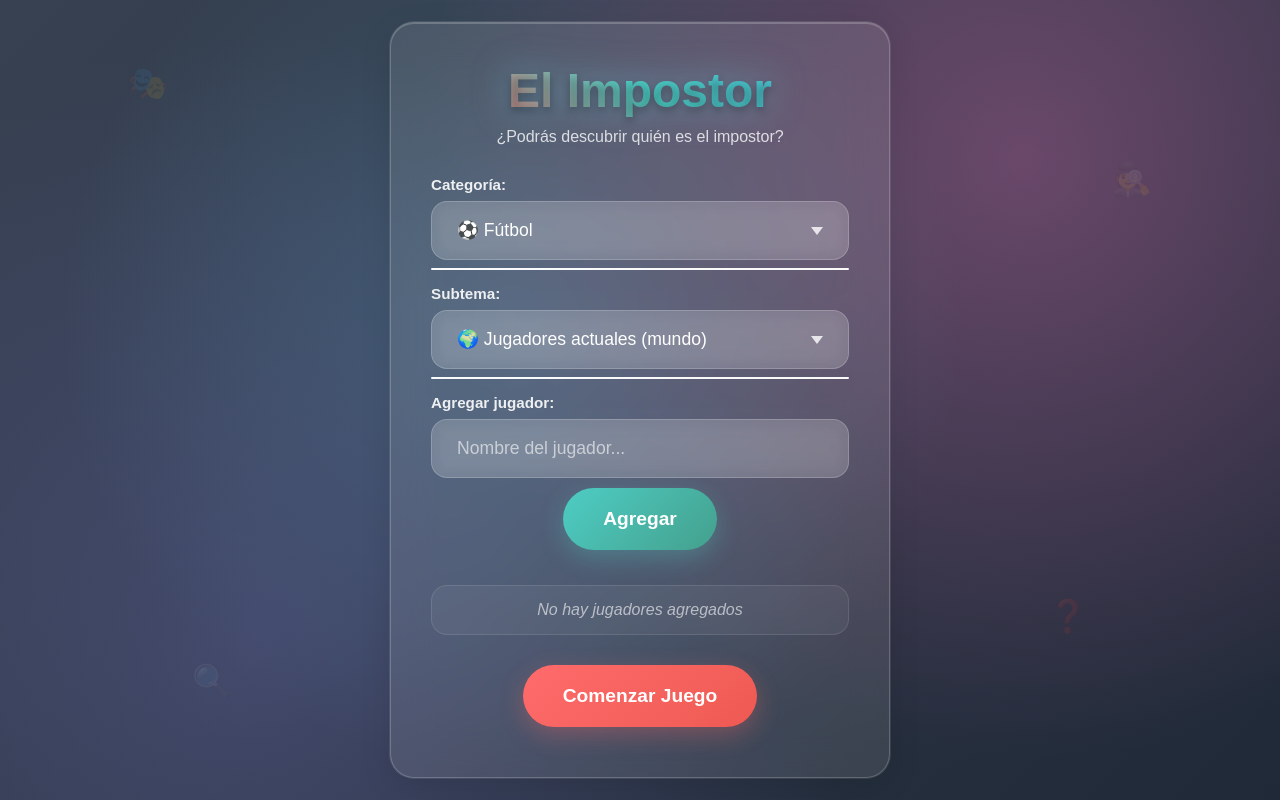
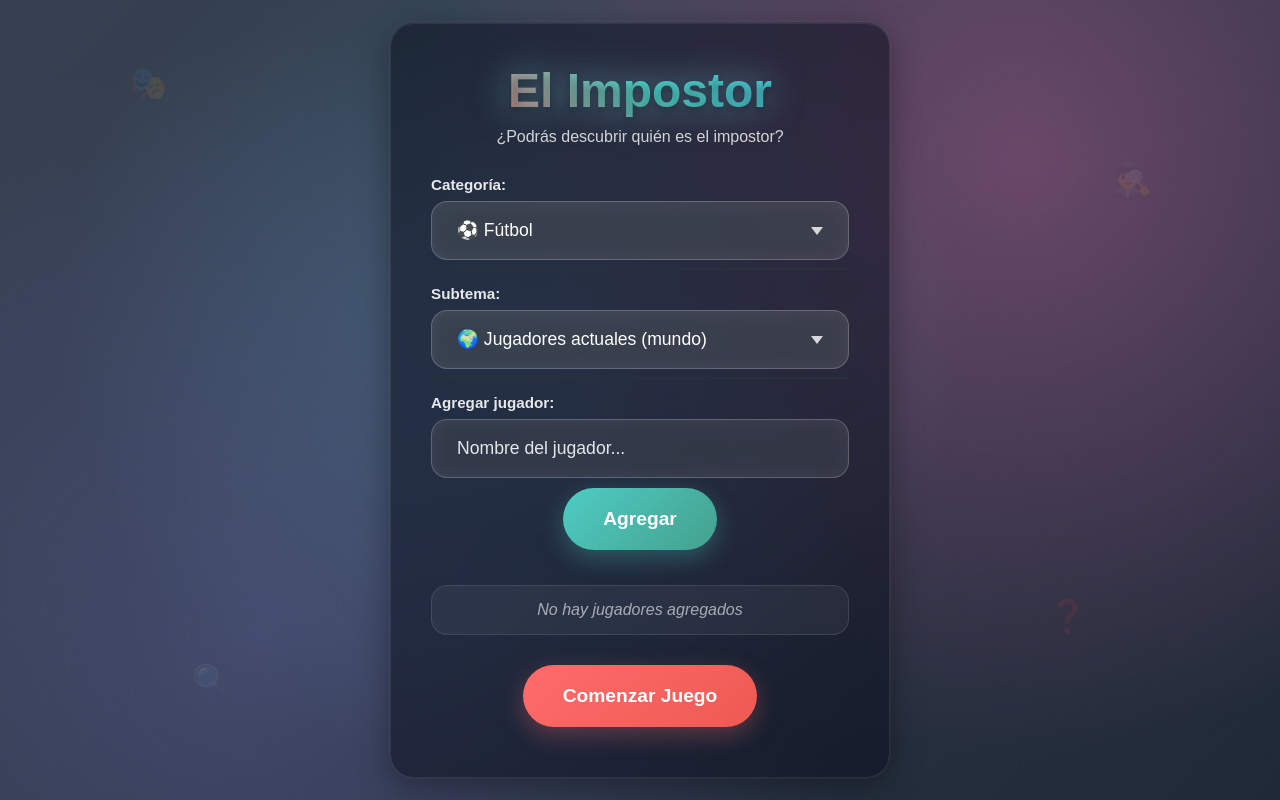
Before and after one commit to santialbanese/impostor, a website with bundled scripts: page public/index.html in a window 1280 px wide. Both pictures are taken after a click on the button "Jugar Local". Built offline with nearby package versions, Linux system fonts and the light colour scheme; files whose address does not match are found by name.

Commit message:
adding changes

```diff
--- a/public/assets/css/game.css
+++ b/public/assets/css/game.css
@@ -31,21 +31,23 @@ body::before {
 }
 
 .container {
-    background: rgba(255, 255, 255, 0.1);
+  background: rgba(11, 18, 32, 0.55);           /* más oscuro (evita “bloque blanco”) */
+  -webkit-backdrop-filter: blur(20px);
   backdrop-filter: blur(20px);
   border-radius: 24px;
   padding: 30px;
   box-shadow:
-        0 8px 32px rgba(0, 0, 0, 0.1),
-        0 0 0 1px rgba(255, 255, 255, 0.1),
-        inset 0 1px 0 rgba(255, 255, 255, 0.2);
+    0 8px 32px rgba(0, 0, 0, 0.35),
+    0 0 0 1px rgba(255, 255, 255, 0.05),
+    inset 0 1px 0 rgba(255, 255, 255, 0.08);
   width: 100%;
   max-width: 400px;
   text-align: center;
-    border: 1px solid rgba(255, 255, 255, 0.2);
+  border: 1px solid rgba(255, 255, 255, 0.08);
   position: relative;
   animation: slideUp 0.8s ease-out;
 }
+
 
 @keyframes slideUp {
     from {
@@ -107,13 +109,19 @@ input[type="number"] {
   padding: 15px 20px;
   border: none;
   border-radius: 16px;
-    background: rgba(255, 255, 255, 0.15);
+  background-color: rgba(255, 255, 255, 0.12) !important;
+  -webkit-backdrop-filter: blur(10px);
   backdrop-filter: blur(10px);
-    color: #fff;
+  color: #e5e7eb;                /* gris claro legible */
+  -webkit-text-fill-color: #e5e7eb;  /* iOS Safari */
   font-size: 1rem;
   transition: all 0.3s ease;
   border: 1px solid rgba(255, 255, 255, 0.2);
+  appearance: none;
+  -webkit-appearance: none;
+  caret-color: #ffffff;
 }
+
 
 input[type="text"]:focus,
 input[type="number"]:focus {
@@ -187,13 +195,14 @@ input::placeholder {
 .custom-select-options {
   position: absolute;
   top: 100%;
-    left: 0;
-    right: 0;
-    background: rgba(255, 255, 255, 0.95);
+  left: 0; right: 0;
+  background: rgba(17, 24, 39, 0.98);   /* oscuro */
+  color: #e5e7eb;
+  -webkit-backdrop-filter: blur(20px);
   backdrop-filter: blur(20px);
   border-radius: 16px;
-    box-shadow: 0 8px 32px rgba(0, 0, 0, 0.2);
-    border: 1px solid rgba(255, 255, 255, 0.3);
+  box-shadow: 0 8px 32px rgba(0, 0, 0, 0.35);
+  border: 1px solid rgba(255, 255, 255, 0.1);
   z-index: 1000;
   max-height: 0;
   overflow: hidden;
@@ -222,7 +231,7 @@ input::placeholder {
 
 .custom-select-option {
   padding: 15px 20px;
-    color: #2d3436;
+  color: #e5e7eb;
   cursor: pointer;
   transition: all 0.2s ease;
   font-weight: 500;
@@ -232,13 +241,13 @@ input::placeholder {
 }
 
 .custom-select-option:hover {
-    background: rgba(78, 205, 196, 0.2);
-    color: #2d3436;
+  background: rgba(255, 255, 255, 0.08);
+  color: #fff;
 }
 
 .custom-select-option.selected {
-    background: rgba(78, 205, 196, 0.3);
-    color: #2d3436;
+  background: rgba(78, 205, 196, 0.25);
+  color: #eafff7;
   font-weight: 700;
 }
 
@@ -395,14 +404,16 @@ select {
 
 
 .game-card {
-    background: rgba(255, 255, 255, 0.1);
-    backdrop-filter: blur(15px);
+  background: rgba(11, 18, 32, 0.55);
+  -webkit-backdrop-filter: blur(12px);
+  backdrop-filter: blur(12px);
   border-radius: 20px;
   padding: 25px;
   margin: 15px 0;
-    border: 1px solid rgba(255, 255, 255, 0.2);
+  border: 1px solid rgba(255, 255, 255, 0.08);
   animation: cardFlip 0.8s ease-out;
 }
+
 
 @keyframes cardFlip {
     0% {
@@ -477,6 +488,11 @@ select {
     animation: float 6s ease-in-out infinite;
     pointer-events: none;
 }
+
+.player-waiting h3,
+.info-hidden h3,
+.role-text { color: #f5f7fb; }
+
 
 @keyframes float {
 
@@ -737,6 +753,8 @@ select {
     .custom-select-trigger {
         padding: 18px 25px;
         font-size: 1.1rem;
+        -webkit-backdrop-filter: blur(10px);
+        backdrop-filter: blur(10px);
     }
 
     .word-display {
--- a/public/assets/js/topics.js
+++ b/public/assets/js/topics.js
@@ -1,64 +1,85 @@
+// public/assets/js/topics.js
 export const topics = {
   // ===== Categorías raíz =====
-  animales: ["perro","gato","elefante","león","tigre","oso","conejo","pájaro","pez","caballo","serpiente","pato","cocodrilo","jirafa","cebra","hipopótamo","rinoceronte","mono","lobo","zorro","ciervo","ardilla","ratón","murciélago","delfín","ballena","foca","koala","canguro","panda","águila","búho","pingüino","flamenco","loro","cisne","gallina","gallo","pavo","tortuga","iguana","lagarto","camaleón","rana","sapo","salamandra","tiburón","pulpo","medusa","estrella de mar","cangrejo","abeja","mariposa","hormiga","araña","libélula","escarabajo"],
-  películas: ['avatar','titanic','avengers','starwars','batman','superman','spiderman','frozen','shrek','harry potter','el señor de los anillos','jurassic park','jurassic world','el rey león','la bella y la bestia','los increíbles','buscando a nemo','coco','mi villano favorito','minions','madagascar','kung fu panda','cars','intensamente','moana','encanto','doctor strange','iron man','thor','black panther','toy story','Interstellar','Joker','Deadpool','Barbie','Forrest gump','Matrix','El lobo de wall street','Up','Ratatouille','Wall-e','Monsters inc','Aladdin','Piratas del caribe','Rápido y Furioso','Transformers','Maze runner','the silence of the lambs','the social network','a star is born','bohemian rhapsody','once upon a time in hollywood',"Guardianes de la Galaxia",'captain america','ant-man','black widow','john wick','mission: impossible','godzilla','breaking bad','game of thrones','stranger things','dark','the office','friends','black mirror','peaky blinders','narcos','la casa de papel','élite','vis a vis','chernobyl','lost','prison break','vikings',"grey's anatomy",'dragon ball z','el marginal','okupas','merlí'],
+  animales: [
+    "perro","gato","elefante","león","tigre","oso","conejo","pájaro","pez","caballo","serpiente","pato",
+    "cocodrilo","jirafa","cebra","hipopótamo","rinoceronte","mono","lobo","zorro","ciervo","ardilla","ratón",
+    "murciélago","delfín","ballena","foca","koala","canguro","panda","águila","búho","pingüino","flamenco",
+    "loro","cisne","gallina","gallo","pavo","tortuga","iguana","lagarto","camaleón","rana","sapo","salamandra",
+    "tiburón","pulpo","medusa","estrella de mar","cangrejo","abeja","mariposa","hormiga","araña","libélula","escarabajo"
+  ],
+
+  películas: [
+    "avatar","titanic","avengers","starwars","batman","superman","spiderman","frozen","shrek","harry potter",
+    "el señor de los anillos","jurassic park","jurassic world","el rey león","la bella y la bestia","los increíbles",
+    "buscando a nemo","coco","mi villano favorito","minions","madagascar","kung fu panda","cars","intensamente","moana",
+    "encanto","doctor strange","iron man","thor","black panther","toy story","Interstellar","Joker","Deadpool","Barbie",
+    "Forrest gump","Matrix","El lobo de wall street","Up","Ratatouille","Wall-e","Monsters inc","Aladdin",
+    "Piratas del caribe","Rápido y Furioso","Transformers","Maze runner","the silence of the lambs","the social network",
+    "a star is born","bohemian rhapsody","once upon a time in hollywood","Guardianes de la Galaxia","captain america",
+    "ant-man","black widow","john wick","mission: impossible","godzilla","breaking bad","game of thrones","stranger things",
+    "dark","the office","friends","black mirror","peaky blinders","narcos","la casa de papel","élite","vis a vis",
+    "chernobyl","lost","prison break","vikings","grey's anatomy","dragon ball z","el marginal","okupas","merlí"
+  ],
+
   cantantes: [
-    "Bad Bunny","Daddy Yankee","Don Omar","Wisin","Yandel","Rauw Alejandro","Ozuna","Anuel AA",
-    "Tego Calderón","Residente","Luis Fonsi","Ricky Martin","Chayanne","Pedro Capó","Nicky Jam","Farruko","De La Ghetto","Ñengo Flow","Arcángel","Zion","Lennox","Plan b",
-    "Lunay","Myke Towers","Mora","Lyanno","Bryant Myers","Alex Rose","Dalex","Jay Wheeler","Almighty","Cosculluela",
-    "Jowell y Randy","Kendo Kaponi","Anonimus","Young Miko","Villano Antillano","YOVNGCHIMI","De la Rose",
-    "TINI","María Becerra","Lali","Emilia Mernes","Nicki Nicole","Cazzu","Nathy Peluso","Soledad Pastorutti",
-    "Abel Pintos","Luciano Pereyra","Sergio Denis","Axel","Diego Torres","Fito Páez","Charly García","Gustavo Cerati",
-    "Luis Alberto Spinetta","Andrés Calamaro","Vicentico","Paulo Londra","Duki","Bizarrap","Trueno",
-    "Tiago PZK","Khea","Lit Killah","Rusherking","Wos","La Joaqui","Milo J","Luck Ra","BM","FMK",
-    "Callejero Fino","Emanero","Pablo Lescano","Rodrigo","La Mona Jiménez","Ulises Bueno",
-    "Miranda","Soda Stereo","Patricio Rey y sus Redonditos de Ricota","Los Fabulosos Cadillacs","Divididos","Las Pelotas","La Renga",
-    "Los Piojos","Babasónicos","Bersuit Vergarabat","Ratones Paranoicos","Enanitos Verdes","Attaque 77","2 Minutos","Rata Blanca",
-    "Almafuerte","Pappo's Blues","Pescado Rabioso","Sui Generis","Serú Girán","Virus","Turf","Los Tipitos","Los Brujos",
-    "Los Pericos","Los Auténticos Decadentes","Estelares","Guasones","Los Gardelitos","Viejas Locas","Intoxicados","Airbag",
-    "Ciro y los Persas","La Beriso","Las Pastillas del Abuelo","Tan Biónica","El Mató a un Policía Motorizado",
-    "Polimá Westcoast","Pablo Chill-E","Cris MJ","Canserbero",
-    "Shakira","Karol G","Maluma","J Balvin","Feid","Sebastián Yatra","Camilo","Manuel Turizo",
-    "Carlos Vives","Blessd","Ryan Castro","Beéle","Morat","Ricardo Montaner","Ovy on the Drums",
-    "Luis Miguel","Cristian Castro","Peso Pluma","Natanael Cano","Reik ","Maná (Fher Olvera)","Sin Bandera (Noel Schajris)",
-    "Romeo Santos","Prince Royce","Natti Natasha","Tokischa","El Alfa","Zion & Lennox",
-    "Natalia Oreiro","Emiliano Brancciari (NTVG)","Sebastián Teysera (La Vela Puerca)",
+    "Bad Bunny","Daddy Yankee","Don Omar","Wisin","Yandel","Rauw Alejandro","Ozuna","Anuel AA","Tego Calderón","Residente",
+    "Luis Fonsi","Ricky Martin","Chayanne","Pedro Capó","Nicky Jam","Farruko","De La Ghetto","Ñengo Flow","Arcángel","Zion",
+    "Lennox","Plan b","Lunay","Myke Towers","Mora","Lyanno","Bryant Myers","Alex Rose","Dalex","Jay Wheeler","Almighty",
+    "Cosculluela","Jowell y Randy","Kendo Kaponi","Anonimus","Young Miko","Villano Antillano","YOVNGCHIMI","De la Rose",
+    "TINI","María Becerra","Lali","Emilia Mernes","Nicki Nicole","Cazzu","Nathy Peluso","Soledad Pastorutti","Abel Pintos",
+    "Luciano Pereyra","Sergio Denis","Axel","Diego Torres","Fito Páez","Charly García","Gustavo Cerati","Luis Alberto Spinetta",
+    "Andrés Calamaro","Vicentico","Paulo Londra","Duki","Bizarrap","Trueno","Tiago PZK","Khea","Lit Killah","Rusherking",
+    "Wos","La Joaqui","Milo J","Luck Ra","BM","FMK","Callejero Fino","Emanero","Pablo Lescano","Rodrigo","La Mona Jiménez",
+    "Ulises Bueno","Miranda","Soda Stereo","Patricio Rey y sus Redonditos de Ricota","Los Fabulosos Cadillacs","Divididos",
+    "Las Pelotas","La Renga","Los Piojos","Babasónicos","Bersuit Vergarabat","Ratones Paranoicos","Enanitos Verdes",
+    "Attaque 77","2 Minutos","Rata Blanca","Almafuerte","Pappo's Blues","Pescado Rabioso","Sui Generis","Serú Girán",
+    "Virus","Turf","Los Tipitos","Los Brujos","Los Pericos","Los Auténticos Decadentes","Estelares","Guasones",
+    "Los Gardelitos","Viejas Locas","Intoxicados","Airbag","Ciro y los Persas","La Beriso","Las Pastillas del Abuelo",
+    "Tan Biónica","El Mató a un Policía Motorizado","Polimá Westcoast","Pablo Chill-E","Cris MJ","Canserbero","Shakira",
+    "Karol G","Maluma","J Balvin","Feid","Sebastián Yatra","Camilo","Manuel Turizo","Carlos Vives","Blessd","Ryan Castro",
+    "Beéle","Morat","Ricardo Montaner","Ovy on the Drums","Luis Miguel","Cristian Castro","Peso Pluma","Natanael Cano",
+    "Reik ","Maná (Fher Olvera)","Sin Bandera (Noel Schajris)","Romeo Santos","Prince Royce","Natti Natasha","Tokischa",
+    "El Alfa","Zion & Lennox","Natalia Oreiro","Emiliano Brancciari (NTVG)","Sebastián Teysera (La Vela Puerca)",
     "Roberto Musso (El Cuarteto de Nos)","Agustín Casanova (Márama)","Fernando Vázquez (Rombai)","Franny Glass",
-    "Ricardo Montaner","Chino & Nacho","Danny Ocean",
-    "Rosalía","C. Tangana","Aitana","Quevedo","Lola Índigo","Rels B","Bad Gyal","David Bisbal","Alejandro Sanz","Beret",
-    "Leiva","Enrique Iglesias","Julio Iglesias","Omar Montes",
-    "Sech","Boza","Joey Montana",
-    "Camila Cabello"
+    "Ricardo Montaner","Chino & Nacho","Danny Ocean","Rosalía","C. Tangana","Aitana","Quevedo","Lola Índigo","Rels B",
+    "Bad Gyal","David Bisbal","Alejandro Sanz","Beret","Leiva","Enrique Iglesias","Julio Iglesias","Omar Montes",
+    "Sech","Boza","Joey Montana","Camila Cabello"
   ],
 
   // ===== Jerarquía de Fútbol =====
   "Fútbol": {
     "🌍 Jugadores actuales (mundo)": [
-      'Vinícius Júnior','Jude Bellingham','Rodrygo Goes','Thibaut Courtois','Fede Valverde','Aurélien Tchouaméni','Éder Militão','Eduardo Camavinga','Toni Kroos','Luka Modrić','Franco Mastantuono','Robert Lewandowski','Lamine Yamal','Antoine Griezmann','Jan Oblak','João Félix','Raphinha','Ronald Araújo','Frenkie de Jong','Pedri','Gavi','Álvaro Morata','Koke','Iñaki Williams','Erling Haaland','Kevin De Bruyne','Rodri','Phil Foden','Julián Álvarez','Bernardo Silva','Rúben Dias',
-      'Jack Grealish','Mohamed Salah','Virgil van Dijk','Alisson Becker','Trent Alexander-Arnold','Luis Díaz','Bukayo Saka','Martin Ødegaard','Declan Rice','William Saliba','Gabriel Martinelli','Cole Palmer','Enzo Fernández','Moisés Caicedo','Bruno Fernandes','Marcus Rashford','Harry Kane','Jamal Musiala','Joshua Kimmich','Manuel Neuer','Thomas Müller','Matthijs de Ligt','Jadon Sancho','Julian Brandt','Florian Wirtz','Exequiel Palacios','Lautaro Martínez',
-      'Dibu Martínez','Nicolò Barella','Federico Dimarco','Federico Chiesa','Adrien Rabiot','Rafael Leão','Theo Hernández','Khvicha Kvaratskhelia','Victor Osimhen','Kylian Mbappé','Ousmane Dembélé','Marquinhos','Achraf Hakimi','Roberto Firmino','Marcelo','Gianluigi Donnarumma','Vitinha','Cristiano Ronaldo','Neymar Jr.','Karim Benzema','Sadio Mané',"N'Golo Kanté",'Kalidou Koulibaly','Lionel Messi','Luis Suárez','Sergio Busquets','Jordi Alba','Lorenzo Insigne','Mauro Icardi','Romelu Lukaku',
-      'Alejandro Garnacho',"Pierre-Emerick Aubameyang","Alexis Sánchez","Arturo Vidal"
+      "Vinícius Júnior","Jude Bellingham","Rodrygo Goes","Thibaut Courtois","Fede Valverde","Aurélien Tchouaméni","Éder Militão",
+      "Eduardo Camavinga","Toni Kroos","Luka Modrić","Franco Mastantuono","Robert Lewandowski","Lamine Yamal","Antoine Griezmann",
+      "Jan Oblak","João Félix","Raphinha","Ronald Araújo","Frenkie de Jong","Pedri","Gavi","Álvaro Morata","Koke","Iñaki Williams",
+      "Erling Haaland","Kevin De Bruyne","Rodri","Phil Foden","Julián Álvarez","Bernardo Silva","Rúben Dias","Jack Grealish",
+      "Mohamed Salah","Virgil van Dijk","Alisson Becker","Trent Alexander-Arnold","Luis Díaz","Bukayo Saka","Martin Ødegaard",
+      "Declan Rice","William Saliba","Gabriel Martinelli","Cole Palmer","Enzo Fernández","Moisés Caicedo","Bruno Fernandes",
+      "Marcus Rashford","Harry Kane","Jamal Musiala","Joshua Kimmich","Manuel Neuer","Thomas Müller","Matthijs de Ligt",
+      "Jadon Sancho","Julian Brandt","Florian Wirtz","Exequiel Palacios","Lautaro Martínez","Dibu Martínez","Nicolò Barella",
+      "Federico Dimarco","Federico Chiesa","Adrien Rabiot","Rafael Leão","Theo Hernández","Khvicha Kvaratskhelia","Victor Osimhen",
+      "Kylian Mbappé","Ousmane Dembélé","Marquinhos","Achraf Hakimi","Roberto Firmino","Marcelo","Gianluigi Donnarumma","Vitinha",
+      "Cristiano Ronaldo","Neymar Jr.","Karim Benzema","Sadio Mané","N'Golo Kanté","Kalidou Koulibaly","Lionel Messi","Luis Suárez",
+      "Sergio Busquets","Jordi Alba","Lorenzo Insigne","Mauro Icardi","Romelu Lukaku","Alejandro Garnacho","Pierre-Emerick Aubameyang",
+      "Alexis Sánchez","Arturo Vidal"
     ],
 
     "⭐ Leyendas (retirados)": [
-      "Diego Maradona","Pelé","Johan Cruyff","Roberto Baggio","David Beckham",
-      "Franz Beckenbauer","Alfredo Di Stéfano","Gerd Müller","Michel Platini",
-      "Zinedine Zidane","Ronaldo Nazário","Thierry Henry","Ronaldinho","Paolo Maldini",
-      "Eric Cantona","Gianluigi Buffon","Giorgio Chiellini","Andrés Iniesta",
-      "Xavi Hernández","Sergio Ramos","Andrea Pirlo","Francesco Totti",
-      "Kaká","Samuel Eto'o","Didier Drogba","Frank Lampard","Steven Gerrard",
-      "Philipp Lahm","Arjen Robben","Wesley Sneijder","Wayne Rooney",
-      "Bastian Schweinsteiger","Iker Casillas","Carles Puyol","Fabio Cannavaro",
-      "Alessandro Nesta","Roberto Carlos","Cafú","Javier Zanetti","Gerard Piqué",
-      "Marcelo","Oliver Kahn","Edwin van der Sar","Peter Schmeichel","Juan Sebastián Verón",
-      "Alessandro Del Piero","Pep Guardiola","Sergio Agüero","Gareth Bale","Eden Hazard","Paulo Dybala",
-      "Radamel Falcao","James Rodríguez","Zlatan Ibrahimović","Petr Čech","Hugo Lloris","Keylor Navas",
-      "Dani Alves","Thiago Silva","Pepe","David Villa","Fernando Torres","Xabi Alonso","Cesc Fàbregas","David Silva",
-      "Patrick Vieira","David Trezeguet","Franck Ribéry","Luís Figo","Lev Yashin","Eusébio","Bobby Charlton","Michael Owen",
-      "Rio Ferdinand","Ashley Cole","Lothar Matthäus","Miroslav Klose","Michael Ballack","Marco van Basten","Ruud Gullit",
-      "Romário","Rivaldo","Sócrates","Gabriel Batistuta","Hernán Crespo","Juan Román Riquelme","Carlos Tevez","Ariel Ortega",
-      "Fernando Redondo","Daniel Passarella","Mario Kempes","Óscar Ruggeri","Enzo Francescoli","Diego Forlán",
-      "Carlos Valderrama","René Higuita","José Luis Chilavert","Yaya Touré"
+      "Diego Maradona","Pelé","Johan Cruyff","Roberto Baggio","David Beckham","Franz Beckenbauer","Alfredo Di Stéfano",
+      "Gerd Müller","Michel Platini","Zinedine Zidane","Ronaldo Nazário","Thierry Henry","Ronaldinho","Paolo Maldini",
+      "Eric Cantona","Gianluigi Buffon","Giorgio Chiellini","Andrés Iniesta","Xavi Hernández","Sergio Ramos","Andrea Pirlo",
+      "Francesco Totti","Kaká","Samuel Eto'o","Didier Drogba","Frank Lampard","Steven Gerrard","Philipp Lahm","Arjen Robben",
+      "Wesley Sneijder","Wayne Rooney","Bastian Schweinsteiger","Iker Casillas","Carles Puyol","Fabio Cannavaro","Alessandro Nesta",
+      "Roberto Carlos","Cafú","Javier Zanetti","Gerard Piqué","Marcelo","Oliver Kahn","Edwin van der Sar","Peter Schmeichel",
+      "Juan Sebastián Verón","Alessandro Del Piero","Pep Guardiola","Sergio Agüero","Gareth Bale","Eden Hazard","Paulo Dybala",
+      "Radamel Falcao","James Rodríguez","Zlatan Ibrahimović","Petr Čech","Hugo Lloris","Keylor Navas","Dani Alves","Thiago Silva",
+      "Pepe","David Villa","Fernando Torres","Xabi Alonso","Cesc Fàbregas","David Silva","Patrick Vieira","David Trezeguet",
+      "Franck Ribéry","Luís Figo","Lev Yashin","Eusébio","Bobby Charlton","Michael Owen","Rio Ferdinand","Ashley Cole",
+      "Lothar Matthäus","Miroslav Klose","Michael Ballack","Marco van Basten","Ruud Gullit","Romário","Rivaldo","Sócrates",
+      "Gabriel Batistuta","Hernán Crespo","Juan Román Riquelme","Carlos Tevez","Ariel Ortega","Fernando Redondo","Daniel Passarella",
+      "Mario Kempes","Óscar Ruggeri","Enzo Francescoli","Diego Forlán","Carlos Valderrama","René Higuita","José Luis Chilavert",
+      "Yaya Touré"
     ],
 
     "🇦🇷 Liga Argentina (actuales)": [
@@ -80,10 +101,10 @@ export const topics = {
       "Federico Girotti"
     ],
 
-    "🏟️ Equipos" : [
-      "Boca Juniors","River Plate","Independiente","Racing Club","Estudiantes de La Plata","San Lorenzo",
-      "Vélez Sarsfield","Rosario Central","Newell's Old Boys","Gimnasia y Esgrima La Plata","Talleres de Córdoba","Argentinos Juniors",
-      "Lanús","Huracán","Defensa y Justicia","Godoy Cruz","Barracas","Platense",
+    "🏟️ Equipos": [
+      "Boca Juniors","River Plate","Independiente","Racing Club","Estudiantes de La Plata","San Lorenzo","Vélez Sarsfield","Rosario Central",
+      "Newell's Old Boys","Gimnasia y Esgrima La Plata","Talleres de Córdoba","Argentinos Juniors","Lanús","Huracán","Defensa y Justicia",
+      "Godoy Cruz","Barracas","Platense",
       // LaLiga (España)
       "Real Madrid","FC Barcelona","Atlético de Madrid","Sevilla FC","Valencia CF","Villarreal CF","Real Sociedad","Athletic Club","Real Betis","Girona FC",
       // Premier League (Inglaterra)
@@ -102,19 +123,47 @@ export const topics = {
       "Inter Miami CF",
       // Brasileirão (Brasil)
       "Flamengo","Palmeiras","Corinthians","São Paulo FC","Santos FC","Grêmio","Internacional","Fluminense","Atlético Mineiro","Botafogo","Athletico Paranaense","Fortaleza",
-      // Primera División (Uruguay)
+      // Uruguay
       "Nacional","Peñarol",
-      // Primera División (Chile)
+      // Chile
       "Colo-Colo","Universidad de Chile","Universidad Católica",
-      // Serie A (Ecuador)
+      // Ecuador
       "LDU Quito","Barcelona SC","Independiente del Valle",
-      // Categoría Primera A (Colombia)
+      // Colombia
       "Atlético Nacional","Millonarios FC","América de Cali","Junior FC",
-      // Primera División (Paraguay)
+      // Paraguay
       "Olimpia","Cerro Porteño","Libertad",
-      // Liga 1 (Perú)
+      // Perú
       "Alianza Lima","Universitario"
     ],
+
+    // Se rellena luego (abajo) con la suma de listas
     "👥 Jugadores (todos)": []
   }
 };
+
+// ===== Post-procesado: normaliza y elimina alias que duplican en el UI =====
+(() => {
+  const F = topics["Fútbol"];
+  if (!F) return;
+
+  // Asegurar "⭐ Leyendas" y remover la variante entre paréntesis del UI
+  if (F["⭐ Leyendas (retirados)"] && !F["⭐ Leyendas"]) {
+    F["⭐ Leyendas"] = F["⭐ Leyendas (retirados)"];
+  }
+  delete F["⭐ Leyendas (retirados)"];
+
+  // Construir 👥 Jugadores (todos) = actuales + liga arg + leyendas (únicos)
+  const ALL = [
+    ...(F["🌍 Jugadores actuales (mundo)"] || []),
+    ...(F["🇦🇷 Liga Argentina (actuales)"] || []),
+    ...(F["⭐ Leyendas"] || [])
+  ];
+  F["👥 Jugadores (todos)"] = Array.from(new Set(ALL));
+
+  // Remover alias que sólo generaban duplicados en el select
+  delete F["Jugadores (todos)"];
+  delete F["Todos los jugadores"];
+  delete F["🏟️ Equipos (Argentina)"];
+  delete F["🏟️ Equipos (Internacionales)"];
+})();
```
Also changed, not shown: public/index.html (+1 -0 lines). Lines whose indentation alone changed are shown as unchanged.
